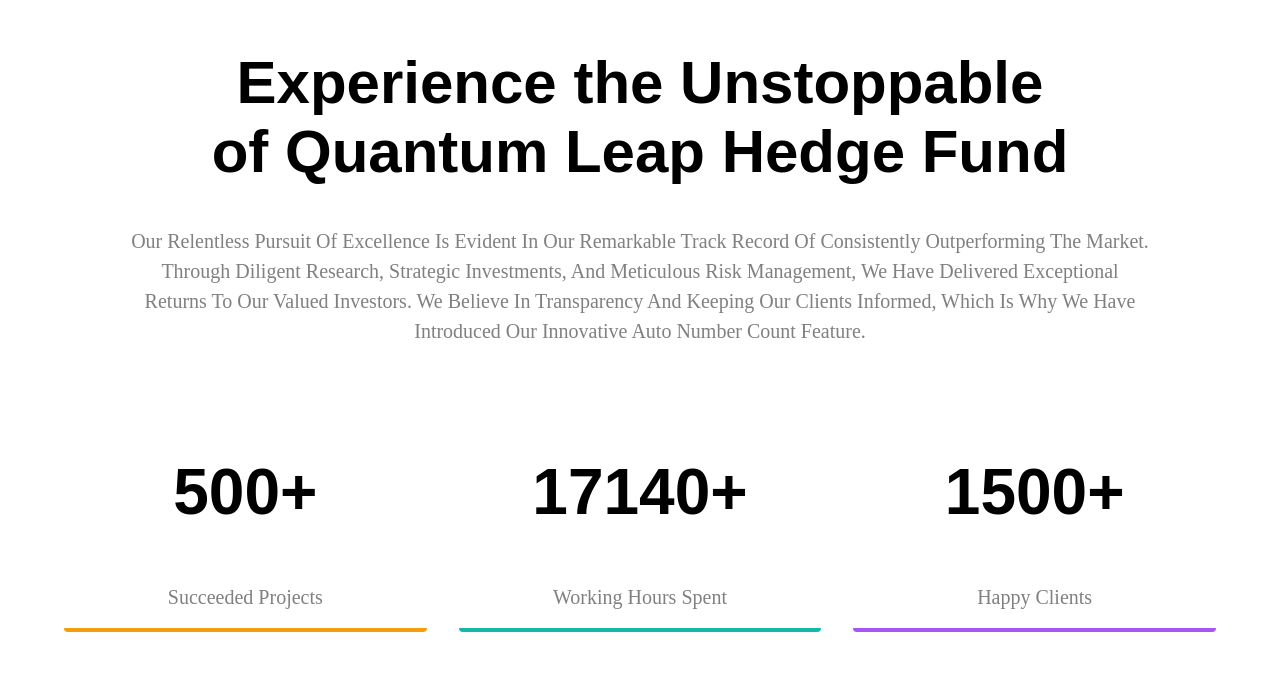
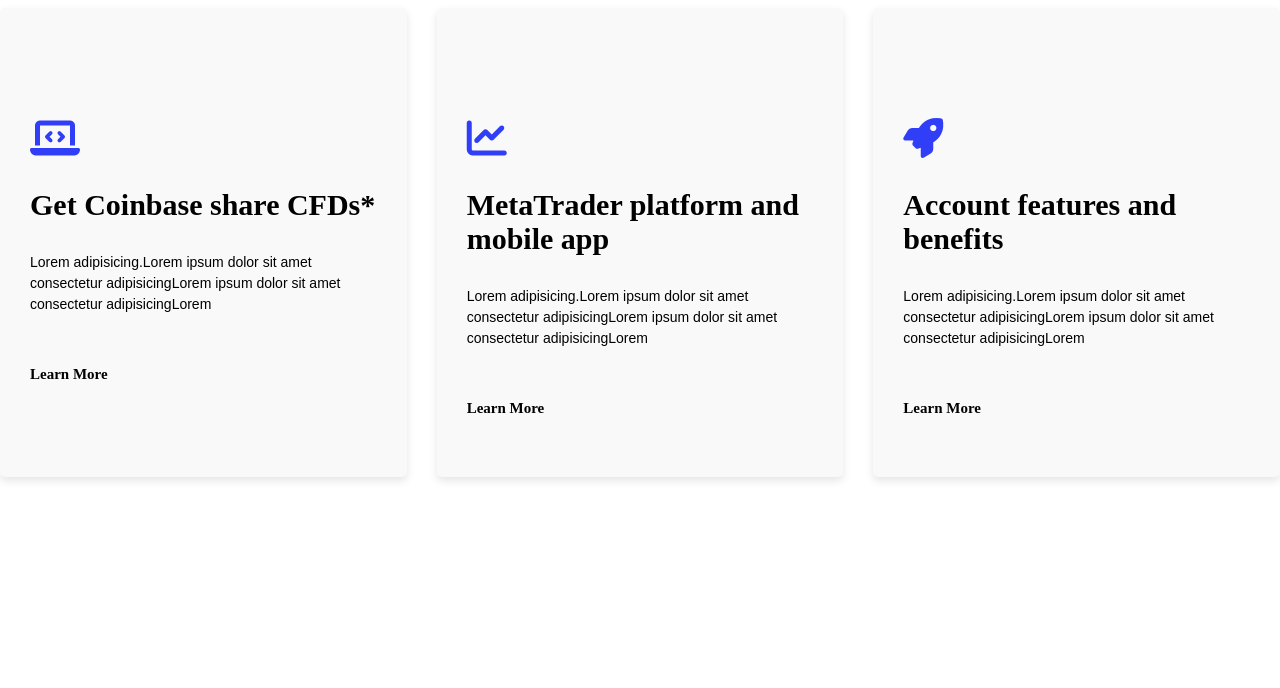
Before and after one commit to Uti-Favour/Forex-Web-App, a plain HTML site: page index.html in a window 1280 px wide. Shown: the part 3032-3720 px from the top of the page. Drawn offline with Linux system fonts and the light colour scheme; a script that the page names is missing.

Commit message:
New updates

```diff
--- a/design.scss
+++ b/design.scss
@@ -365,12 +365,80 @@
   height: 100vh;
 }
 
+// ================================features==================================
+.box-container {
+  width: 100%;
+  height: 100vh;
+  background-color: #ffffff;
+  position: absolute;
+  top: 380%;
+}
+
+.box-container p {
+  line-height: 1.5;
+  font-family: sans-serif;
+}
+
+.row {
+  display: grid;
+  grid-template-columns: repeat(auto-fit, minmax(250px, 1fr));
+  grid-gap: 30px;
+}
+
+.service {
+  text-align: left;
+  padding: 110px 30px; /* Increase the height of each service box */
+  border-radius: 5px;
+  font-size: 16px; /* Adjust the font size for h2 and p */
+  cursor: pointer;
+  background-color: #f9f9f9;
+  transition: transform 0.5s, box-shadow 0.5s;
+  box-shadow: 0 4px 8px rgba(0, 0, 0, 0.1);
+}
+
+.service i {
+  font-size: 40px;
+  margin-bottom: 30px;
+  color: #303ef7;
+}
+
+.service h2 {
+  margin-bottom: 20px;
+  font-size: 30px; /* Adjust the font size for h2 */
+  font-weight: 600;
+}
+
+.service p {
+  font-size: 14px; /* Adjust the font size for p */
+  text-align: left;
+  margin-top: 30px;
+}
+
+.service:hover {
+  background-color: #ffffff;
+  transform: scale(1.05);
+  box-shadow: 0 8px 16px rgba(0, 0, 0, 0.2);
+}
+
+.service:hover .learn {
+  color: #313de4;
+}
+
+.service .learn {
+  text-decoration: none;
+  color: black;
+  font-weight: 600;
+  font-size: 15px;
+  position: relative;
+  top: 50px;
+}
+
 // ----------------------number-------------------------
 .num-container {
   width: 100%;
   height: 100vh;
   position: absolute;
-  top: 380%;
+  top: 90%;
 }
 
 .num-container h1 {
@@ -474,7 +542,7 @@
   width: 100%;
   margin-top: 200px;
   position: absolute;
-  top: 480%;
+  top: 380%;
 }
 
 .letter-content h1 {
--- a/index.html
+++ b/index.html
@@ -293,6 +293,43 @@
     </div>
     <!-- TradingView Widget END -->
 
+
+
+
+
+
+    <!-- ===================================Features=============================================== -->
+
+    <div class="box-container">
+      <div class="row">
+          <div class="service">
+              <i class="fas fa-laptop-code"></i>
+              <h2>Get Coinbase share CFDs*</h2>
+              <p>Lorem adipisicing.Lorem ipsum dolor sit
+                  amet consectetur adipisicingLorem ipsum dolor sit
+                  amet consectetur adipisicingLorem</p>
+                  <a href="#" class="learn">Learn More</a>
+          </div>
+          <div class="service">
+              <i class="fas fa-chart-line"></i>
+              <h2>MetaTrader platform and mobile app</h2>
+              <p>Lorem adipisicing.Lorem ipsum dolor sit
+                  amet consectetur adipisicingLorem ipsum dolor sit
+                  amet consectetur adipisicingLorem</p>
+                  <a href="#" class="learn">Learn More</a>
+          </div>
+          <div class="service">
+              <i class="fas fa-rocket"></i>
+              <h2>Account features and benefits</h2>
+              <p>Lorem adipisicing.Lorem ipsum dolor sit
+                  amet consectetur adipisicingLorem ipsum dolor sit
+                  amet consectetur adipisicingLorem </p>
+                  <a href="#" class="learn">Learn More</a>
+          </div>
+      </div>
+
+
+
     <!-- -------------------number---------------------------- -->
     <div class="num-container">
       <h1>
```
Also changed, not shown: design.css, 1 other file.
